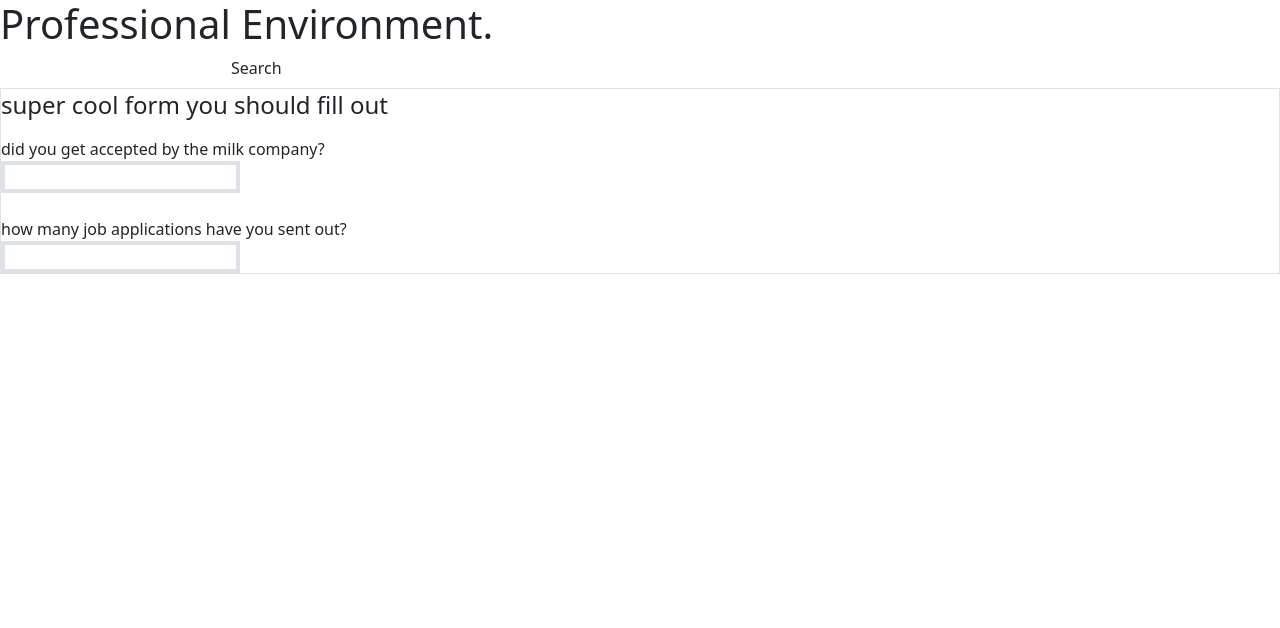
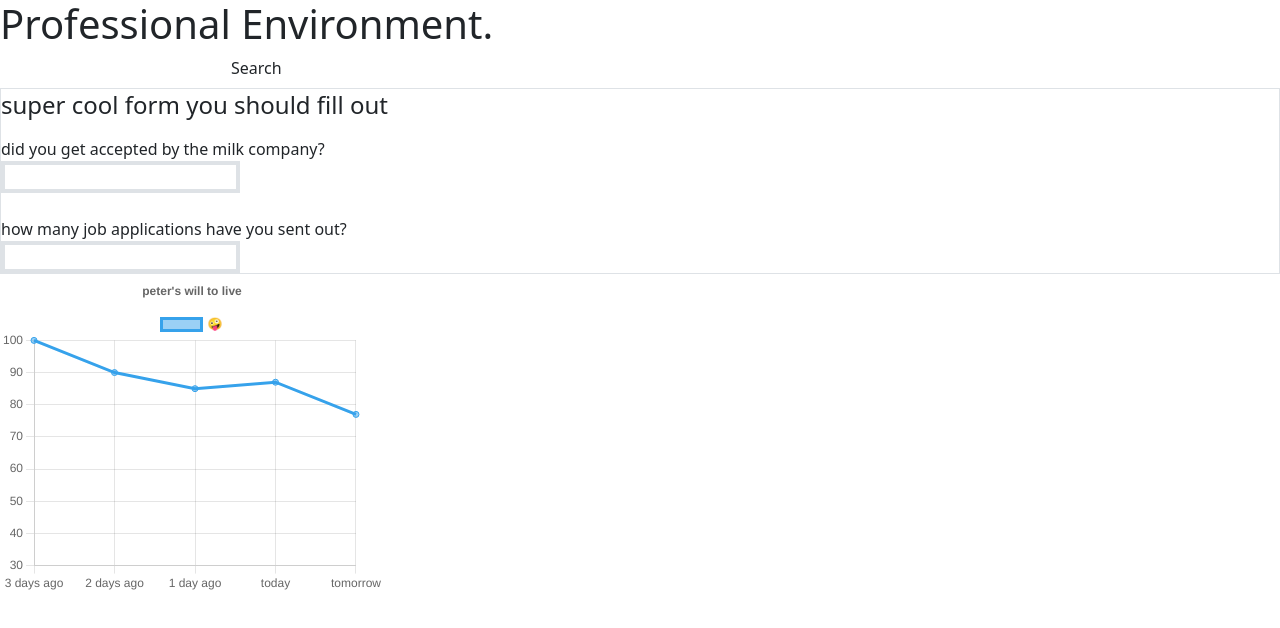
Before and after one commit to pecasdev/jobwait, a React (Create React App) app in the folder frontend/: page / in a window 1280 px wide. Shown: the top 628 px of the page. Built offline with nearby package versions, Linux system fonts and the light colour scheme.

Commit message:
Setup basic GraphExample

```diff
--- a/frontend/package.json
+++ b/frontend/package.json
@@ -11,8 +11,10 @@
     "@types/react": "^18.3.3",
     "@types/react-dom": "^18.3.0",
     "bootstrap": "5.1",
+    "chart.js": "^4.4.3",
     "prettier": "^3.3.0",
     "react": "^18.3.1",
+    "react-chartjs-2": "^5.2.0",
     "react-cookie": "^4.1.1",
     "react-dom": "^18.3.1",
     "react-router-dom": "^5.3.0",
@@ -49,8 +51,8 @@
     ]
   },
   "devDependencies": {
-    "tailwindcss": "^3.4.3",
     "@types/react": "^18.3.3",
-    "react-loader-spinner": "^6.1.6"
+    "react-loader-spinner": "^6.1.6",
+    "tailwindcss": "^3.4.3"
   }
 }
--- a/frontend/src/App.tsx
+++ b/frontend/src/App.tsx
@@ -1,6 +1,8 @@
+import { Chart, registerables } from "chart.js";
 import * as React from "react";
 import { useState } from "react";
 import "./App.css";
+import GraphExample from "./GraphExample";
 import PromptCollector, { PromptDefinition } from "./reusable/PromptCollector";
 
 async function queryAddress(address: string): Promise<string> {
@@ -39,6 +41,8 @@ function handleSubmit(e: React.FormEvent, setResponse: (_: string) => void) {
     // fetch('/some-api', { method: form.method, body: formData });
 }
 
+Chart.register(...registerables);
+
 export default function App() {
     const [response, setResponse] = useState("");
 
@@ -46,13 +50,13 @@ export default function App() {
         {
             displayText: "did you get accepted by the milk company?",
             idKey: "milk_acceptance",
-            inputType: "text"
+            inputType: "text",
         },
         {
             displayText: "how many job applications have you sent out?",
             idKey: "job_application_count",
-            inputType: "slider"
-        }
+            inputType: "slider",
+        },
     ];
 
     return (
@@ -67,6 +71,7 @@ export default function App() {
             <PromptCollector
                 promptDefinitions={promptDefinition}
             ></PromptCollector>
+            <GraphExample />
         </div>
     );
 }
--- /dev/null
+++ b/frontend/src/GraphExample.tsx
@@ -0,0 +1,25 @@
+import * as React from "react";
+import { Line } from "react-chartjs-2";
+
+const labels = ["3 days ago", "2 days ago", "1 day ago", "today", "tomorrow"];
+const Data = [100, 90, 85, 87, 77, 60, 67, 45, 32];
+
+export default function GraphExample() {
+    const chartData = {
+        labels,
+        datasets: [{ label: "🤪", data: Data }],
+    };
+
+    return (
+        <span className="max-h-80 max-w-96">
+            <Line
+                data={chartData}
+                options={{
+                    plugins: {
+                        title: { display: true, text: "peter's will to live" },
+                    },
+                }}
+            />
+        </span>
+    );
+}
```
Also changed, not shown: 1 other file (tests, documents, lock files or other folders).
